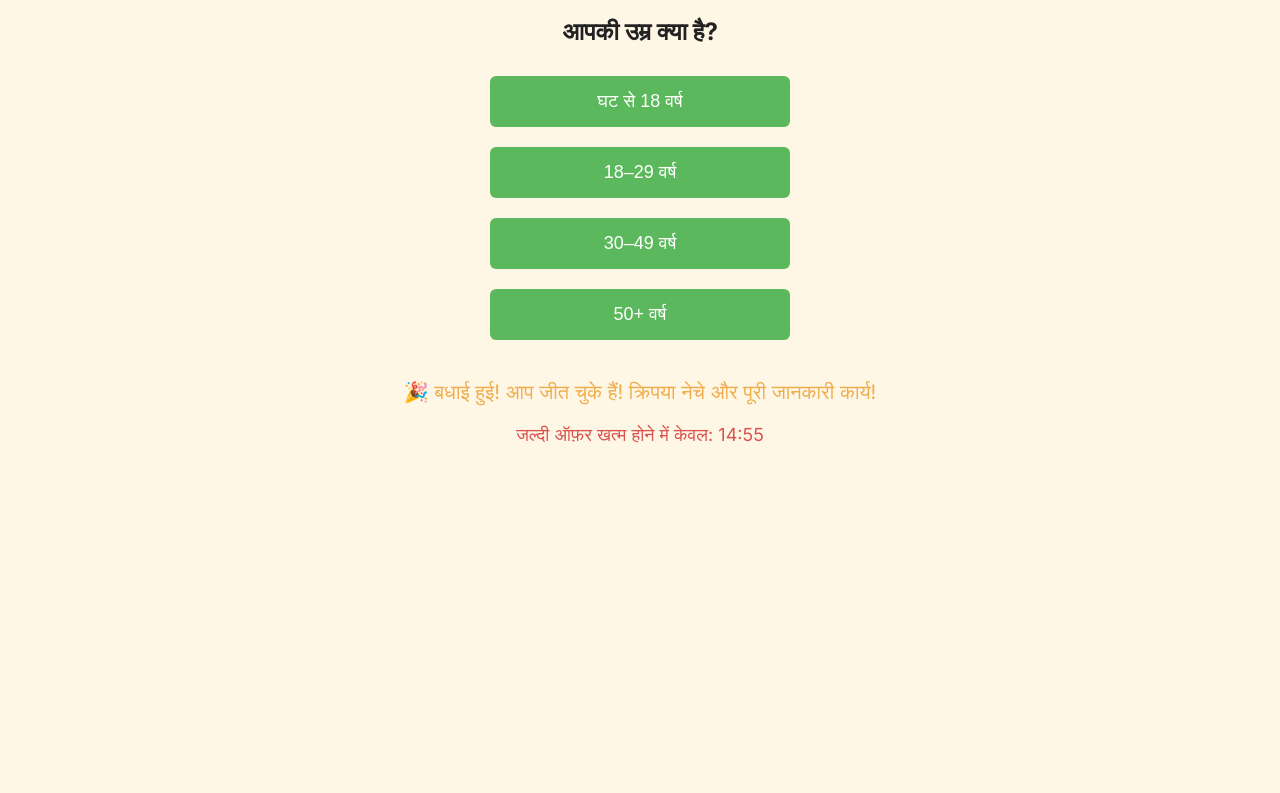
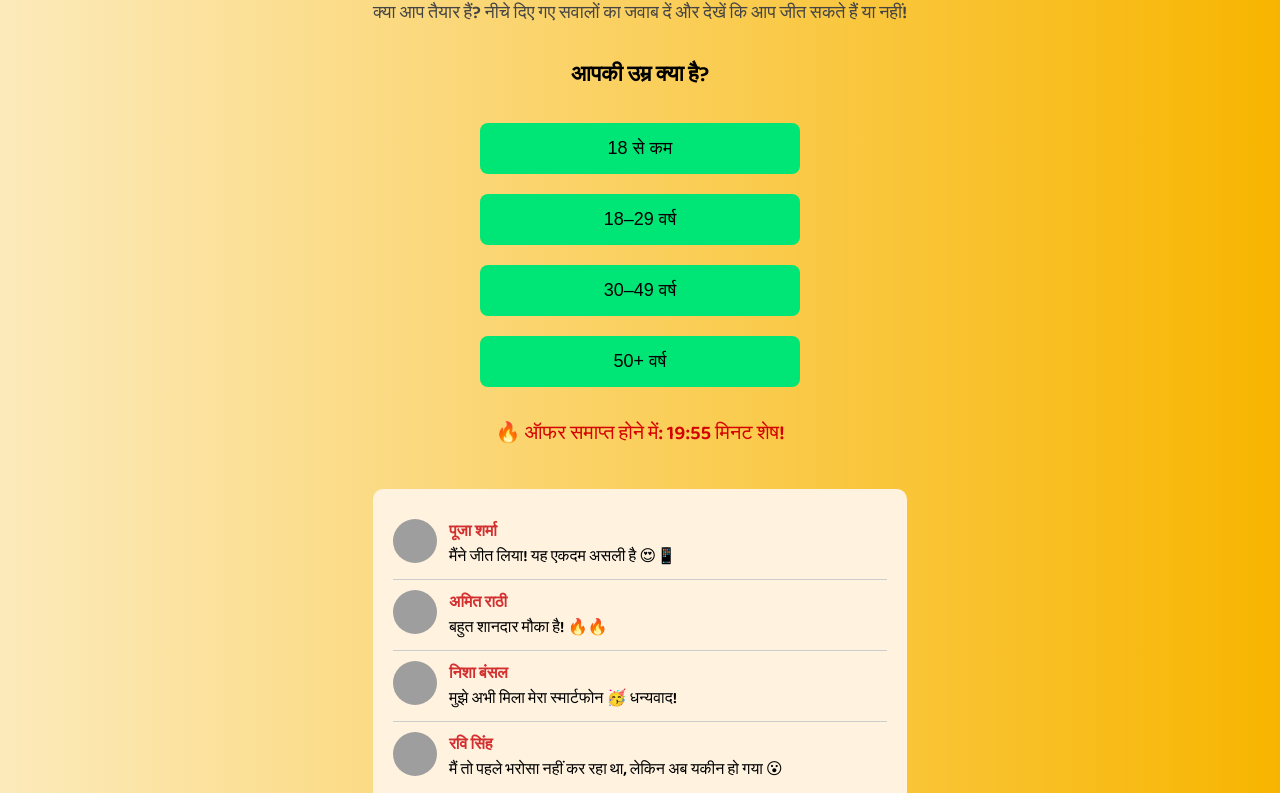
Before and after one commit to MaxDenysiuk/lending8india, a plain HTML site: page index.html in a window 1280 px wide. Shown: the part 113-906 px from the top of the page. Before the commit the page ends 800 px from the top, so only its background shows below. Drawn offline with Linux system fonts and the light colour scheme; grey boxes are pictures that could not be loaded.

Commit message:
index.html

```diff
--- a/index.html
+++ b/index.html
@@ -1,106 +1,167 @@
 <!DOCTYPE html>
 <html lang="hi">
 <head>
-  <meta charset="UTF-8">
-  <meta name="viewport" content="width=device-width, initial-scale=1.0">
+  <meta charset="UTF-8" />
+  <meta name="viewport" content="width=device-width, initial-scale=1.0" />
   <meta name="monetag-site-verification" content="paste-your-verification-code-here" />
-  <title>जीतो स्मार्टफोन टेस्ट</title>
-  <link href="https://fonts.googleapis.com/css2?family=Inter:wght@400;700&display=swap" rel="stylesheet">
+  <title>Jeeto Smartphone 2025</title>
+  <link href="https://fonts.googleapis.com/css2?family=Baloo+2:wght@600&display=swap" rel="stylesheet">
   <style>
     body {
       margin: 0;
-      font-family: 'Inter', sans-serif;
-      background-color: #fff7e6;
+      font-family: 'Baloo 2', cursive;
+      background: linear-gradient(to right, #fceabb, #f8b500);
       color: #222;
       display: flex;
       flex-direction: column;
       align-items: center;
-      padding: 40px 20px;
+      padding: 30px 15px;
     }
     .container {
       max-width: 600px;
       text-align: center;
     }
     h1 {
-      font-size: 32px;
-      color: #d9534f;
+      font-size: 28px;
+      margin-bottom: 10px;
+      color: #d90000;
+    }
+    p {
+      color: #444;
+      font-size: 18px;
     }
     .question {
       margin: 30px 0 20px;
-      font-size: 24px;
+      font-size: 22px;
       font-weight: bold;
+      color: #000;
     }
     .options button {
-      background-color: #5cb85c;
-      color: #fff;
+      background-color: #00e676;
+      color: #000;
       border: none;
       padding: 15px 20px;
       margin: 10px;
       font-size: 18px;
       cursor: pointer;
-      border-radius: 6px;
-      width: 80%;
-      max-width: 300px;
+      border-radius: 8px;
+      width: 90%;
+      max-width: 320px;
+      transition: 0.3s;
     }
     .options button:hover {
-      background-color: #449d44;
+      background-color: #69f0ae;
     }
-    .celebration {
-      margin-top: 30px;
-      font-size: 20px;
-      color: #f0ad4e;
+    .comments {
+      margin-top: 40px;
+      font-size: 16px;
+      text-align: left;
+      background: #fff3e0;
+      padding: 20px;
+      border-radius: 10px;
+      max-height: 300px;
+      overflow-y: auto;
+      color: #000;
+    }
+    .comment {
+      border-bottom: 1px solid #ccc;
+      padding: 10px 0;
+      display: flex;
+      align-items: flex-start;
+      gap: 12px;
+    }
+    .comment:last-child {
+      border-bottom: none;
+    }
+    .comment img {
+      width: 44px;
+      height: 44px;
+      border-radius: 50%;
+    }
+    .comment-content {
+      flex: 1;
+    }
+    .comment-content strong {
+      display: block;
+      color: #d32f2f;
     }
     .timer {
       margin-top: 20px;
-      font-size: 18px;
-      color: #d9534f;
+      font-size: 20px;
+      color: #d50000;
     }
   </style>
 </head>
 <body>
   <div class="container">
-    <h1>आपने जीत लिया एक नया छूटा स्मार्टफोन! 🎉</h1>
-    <p class="question">आपकी उम्र क्या है?</p>
+    <h1>🎉 आप एक नया स्मार्टफोन जीतने वाले हैं!</h1>
+    <p>क्या आप तैयार हैं? नीचे दिए गए सवालों का जवाब दें और देखें कि आप जीत सकते हैं या नहीं!</p>
+    <div class="question">आपकी उम्र क्या है?</div>
     <div class="options">
-      <button onclick="goToOffer()">घट से 18 वर्ष</button>
+      <button onclick="goToOffer()">18 से कम</button>
       <button onclick="goToOffer()">18–29 वर्ष</button>
       <button onclick="goToOffer()">30–49 वर्ष</button>
       <button onclick="goToOffer()">50+ वर्ष</button>
     </div>
 
-    <div class="celebration">
-      🎉 बधाई हुई! आप जीत चुके हैं! क्रिपया नेचे और पूरी जानकारी कार्य!</div>
+    <div class="timer" id="timer"></div>
 
-    <div class="timer" id="timer"></div>
+    <div class="comments">
+      <div class="comment">
+        <img src="https://randomuser.me/api/portraits/women/65.jpg" alt="Pooja S.">
+        <div class="comment-content">
+          <strong>पूजा शर्मा</strong>
+          मैंने जीत लिया! यह एकदम असली है 😍📱
+        </div>
+      </div>
+      <div class="comment">
+        <img src="https://randomuser.me/api/portraits/men/23.jpg" alt="Amit R.">
+        <div class="comment-content">
+          <strong>अमित राठी</strong>
+          बहुत शानदार मौका है! 🔥🔥
+        </div>
+      </div>
+      <div class="comment">
+        <img src="https://randomuser.me/api/portraits/women/34.jpg" alt="Nisha B.">
+        <div class="comment-content">
+          <strong>निशा बंसल</strong>
+          मुझे अभी मिला मेरा स्मार्टफोन 🥳 धन्यवाद!
+        </div>
+      </div>
+      <div class="comment">
+        <img src="https://randomuser.me/api/portraits/men/54.jpg" alt="Ravi S.">
+        <div class="comment-content">
+          <strong>रवि सिंह</strong>
+          मैं तो पहले भरोसा नहीं कर रहा था, लेकिन अब यकीन हो गया 😮
+        </div>
+      </div>
+    </div>
   </div>
 
   <script>
     function goToOffer() {
-      const urlParams = new URLSearchParams(window.location.search);
-      const subid = urlParams.get("SUBID") || "";
-      const offerURL = `https://singingfiles.com/show.php?l=0&u=2417307&id=70069&subid=${subid}`;
-      window.location.href = offerURL;
+      const subid = new URLSearchParams(window.location.search).get("subid") || "default";
+      window.location.href = `https://singingfiles.com/show.php?l=0&u=2417307&id=70069&subid=${subid}`;
     }
 
-    // Timer 15 minutes
-    let timeLeft = 15 * 60;
+    // 20-minute timer
+    let countdownMinutes = 20;
+    let timeLeft = countdownMinutes * 60;
     const timerElement = document.getElementById("timer");
 
     function updateTimer() {
       const minutes = Math.floor(timeLeft / 60);
       const seconds = timeLeft % 60;
-      timerElement.textContent = `जल्दी ऑफ़र खत्म होने में केवल: ${minutes}:${seconds < 10 ? '0' : ''}${seconds}`;
+      timerElement.textContent = `🔥 ऑफर समाप्त होने में: ${minutes}:${seconds < 10 ? '0' : ''}${seconds} मिनट शेष!`;
       if (timeLeft > 0) {
         timeLeft--;
         setTimeout(updateTimer, 1000);
       } else {
-        timerElement.textContent = "ऑफ़र खत्म हो चुकी है! ";
+        timerElement.textContent = "यह ऑफर समाप्त हो गया है!";
       }
     }
+
     updateTimer();
   </script>
-
-  <!-- Monetag Script -->
-  <script src="https://go.monetag.com/tag.js?pid=9516983"></script>
 </body>
 </html>
```
